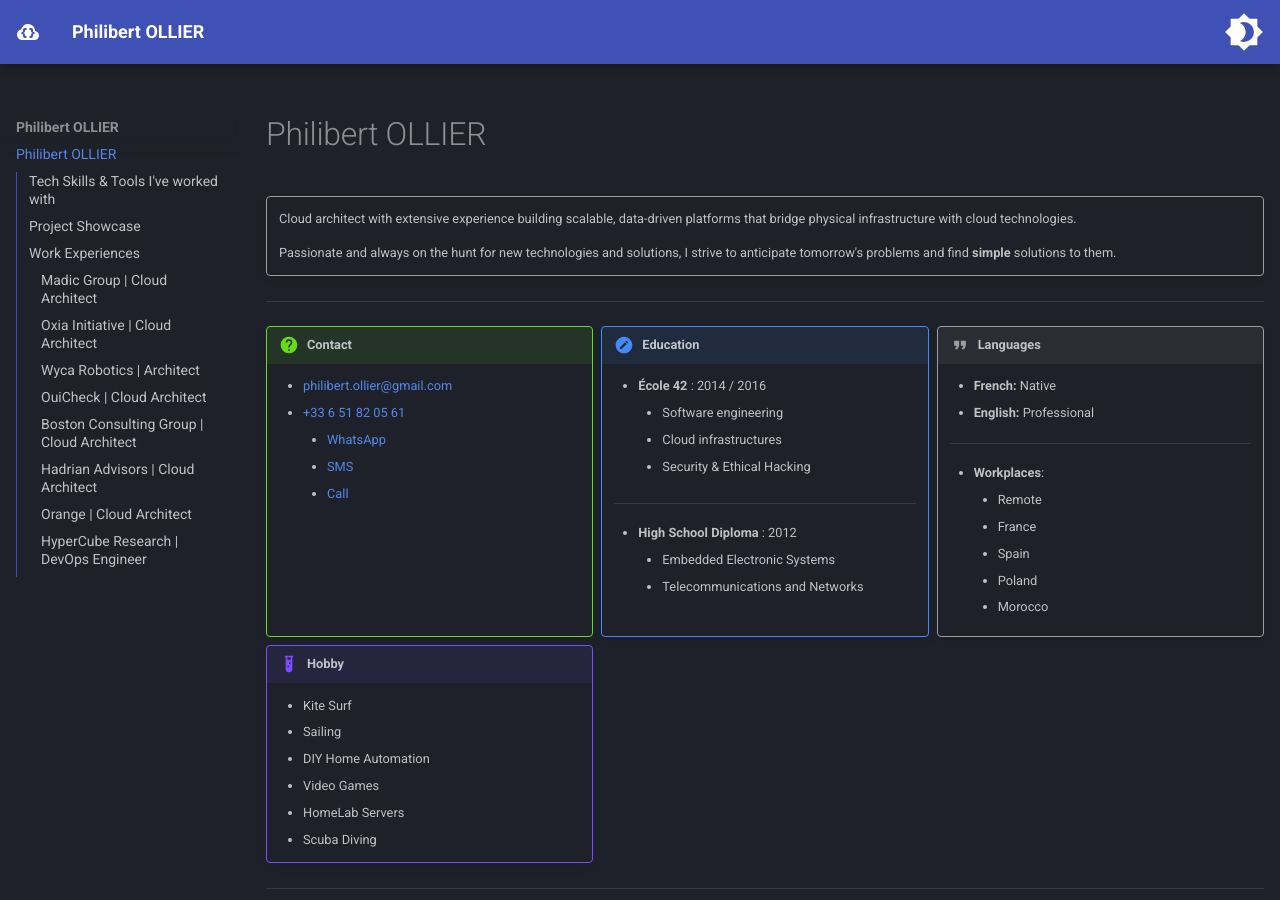
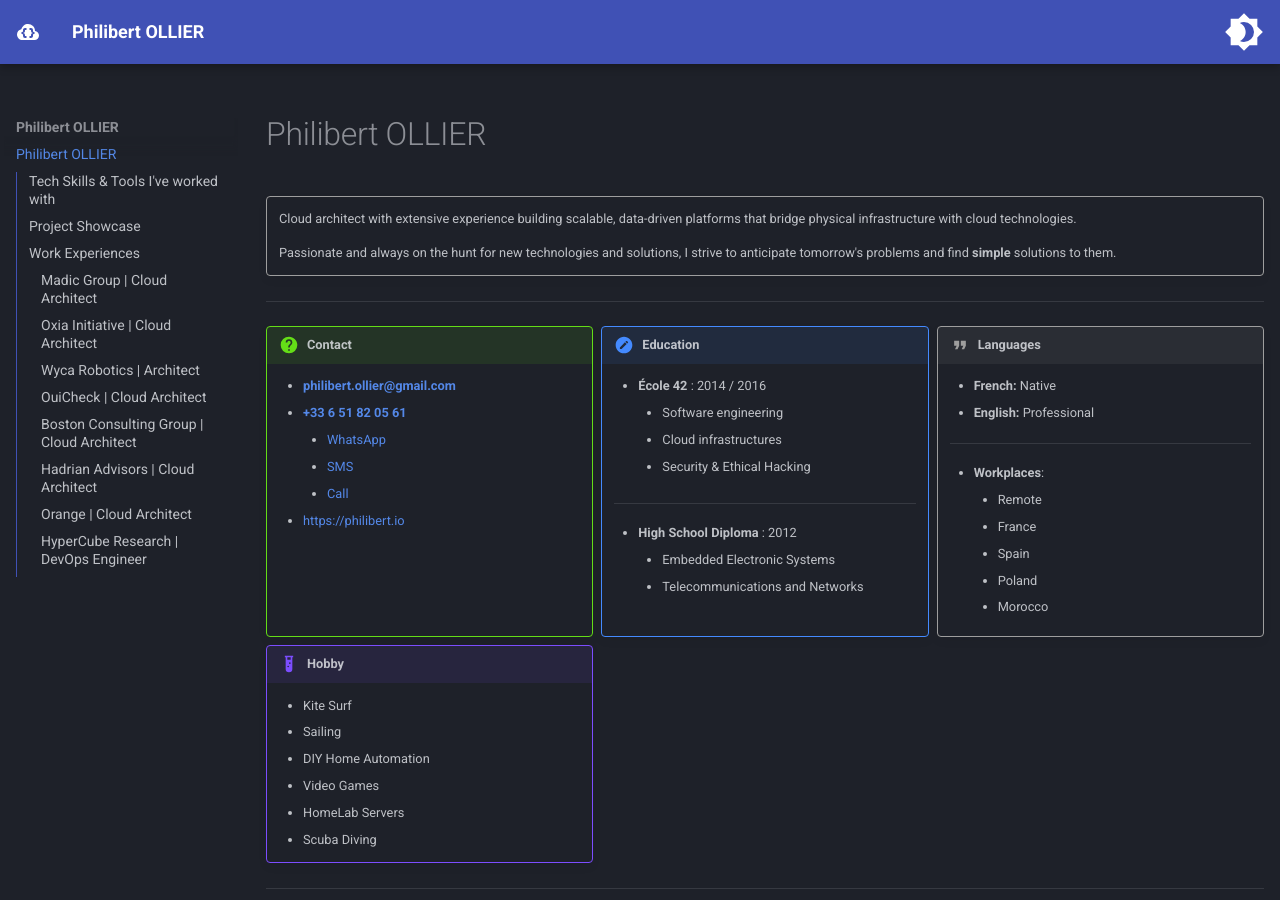
Before and after one commit to pollier/philibert.io, an MkDocs documentation site: the page built from docs/README.md, in a window 1280 px wide and 900 px high. Built offline with MkDocs 1.6.1 and Material for MkDocs 9.7.7, drawn with Linux system fonts in a browser that asks for light colours; part of the change alters nothing that is shown.

Commit message:
Update links

```diff
--- a/docs/README.md
+++ b/docs/README.md
@@ -12,11 +12,12 @@
 <div class="grid cards" markdown>
 
 !!! question "Contact"
-    - [philibert.ollier@gmail.com](mailto:philibert.ollier@gmail.com)
-    - [+33 6 51 82 05 61](tel:+33612345678)
+    - **[philibert.ollier@gmail.com](mailto:philibert.ollier@gmail.com)**
+    - **[+33 6 51 82 05 61](tel:+33612345678)**
         - [WhatsApp](https://wa.me/33651820561)
         - [SMS](sms:+33612345678)
         - [Call](tel:+33612345678)
+    - [https://philibert.io](https://philibert.io)
 
 !!! note "Education"
     - **École 42** : 2014 / 2016
```
